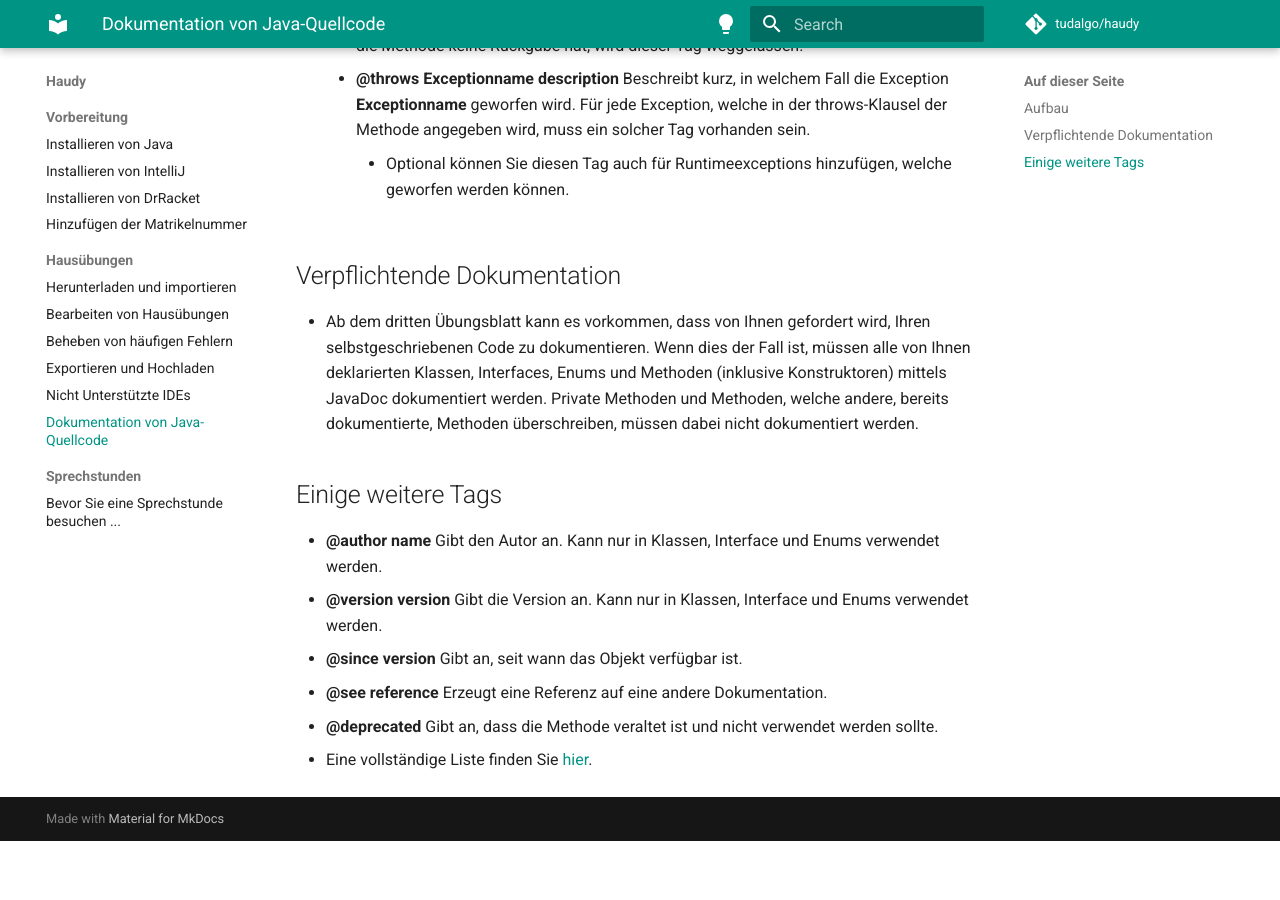
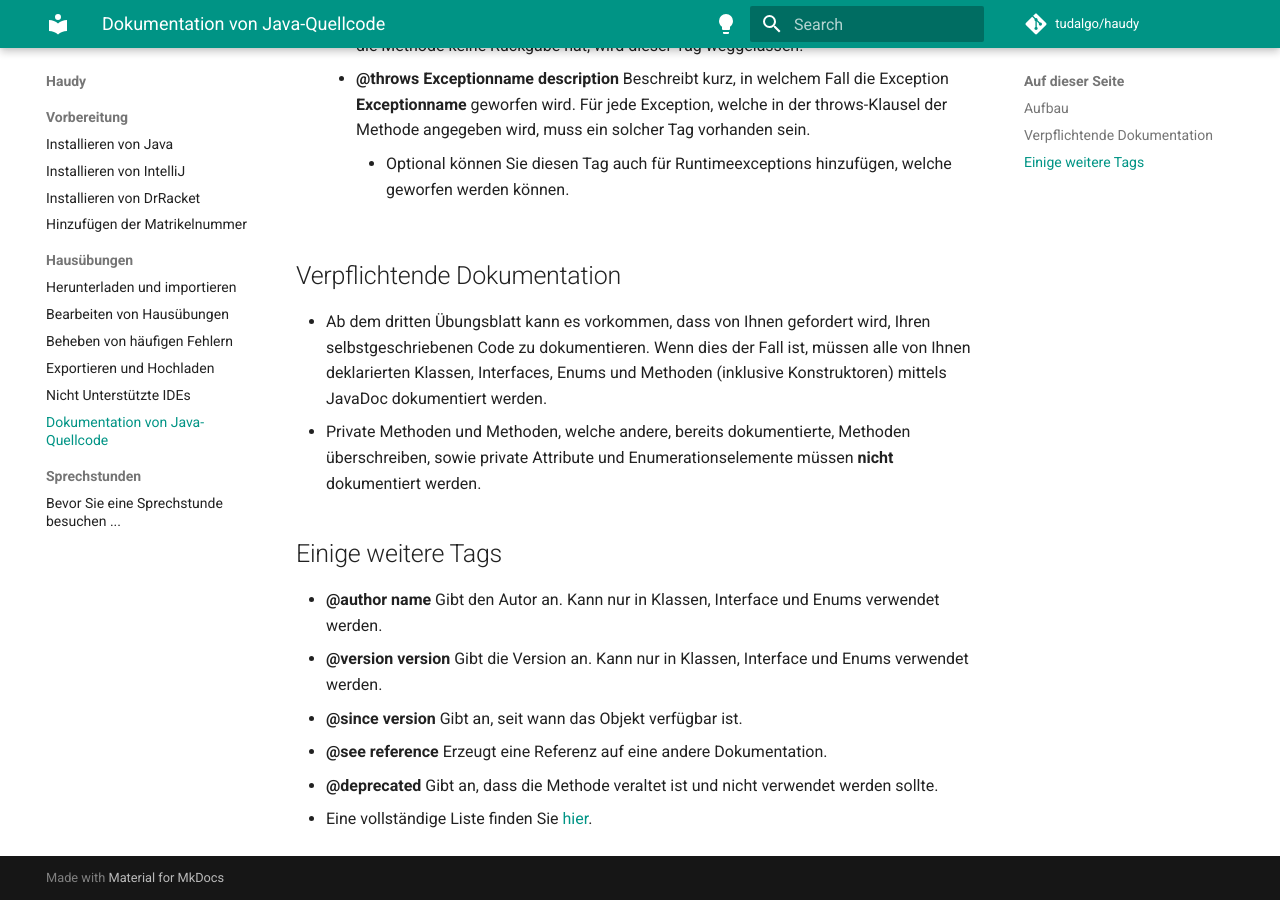
Before and after one commit to tudagrade/wiki, an MkDocs documentation site: the page built from docs/exercises/documentation.md, in a window 1280 px wide and 900 px high, scrolled down 1311 px. Built offline with MkDocs 1.6.1 and Material for MkDocs 9.7.7, drawn with Linux system fonts in a browser that asks for light colours; comment, search, counter and statistics services are not loaded; before the commit the page ends 2152 px from its top, so only the background shows below that.

Commit message:
Doc of attributes and enum elements are optional (#39)
* Doc of attributes and enum elements are optional

* Enumationselemente -> Enumerationselemente

```diff
--- a/docs/exercises/documentation.md
+++ b/docs/exercises/documentation.md
@@ -47,7 +47,8 @@
 
 ## Verpflichtende Dokumentation
 
-* Ab dem dritten Übungsblatt kann es vorkommen, dass von Ihnen gefordert wird, Ihren selbstgeschriebenen Code zu dokumentieren. Wenn dies der Fall ist, müssen alle von Ihnen deklarierten Klassen, Interfaces, Enums und Methoden (inklusive Konstruktoren) mittels JavaDoc dokumentiert werden. Private Methoden und Methoden, welche andere, bereits dokumentierte, Methoden überschreiben, müssen dabei nicht dokumentiert werden.
+* Ab dem dritten Übungsblatt kann es vorkommen, dass von Ihnen gefordert wird, Ihren selbstgeschriebenen Code zu dokumentieren. Wenn dies der Fall ist, müssen alle von Ihnen deklarierten Klassen, Interfaces, Enums und Methoden (inklusive Konstruktoren) mittels JavaDoc dokumentiert werden.
+* Private Methoden und Methoden, welche andere, bereits dokumentierte, Methoden überschreiben, sowie private Attribute und Enumerationselemente müssen **nicht** dokumentiert werden.
 
 ## Einige weitere Tags
 * **@author name** Gibt den Autor an.
```
